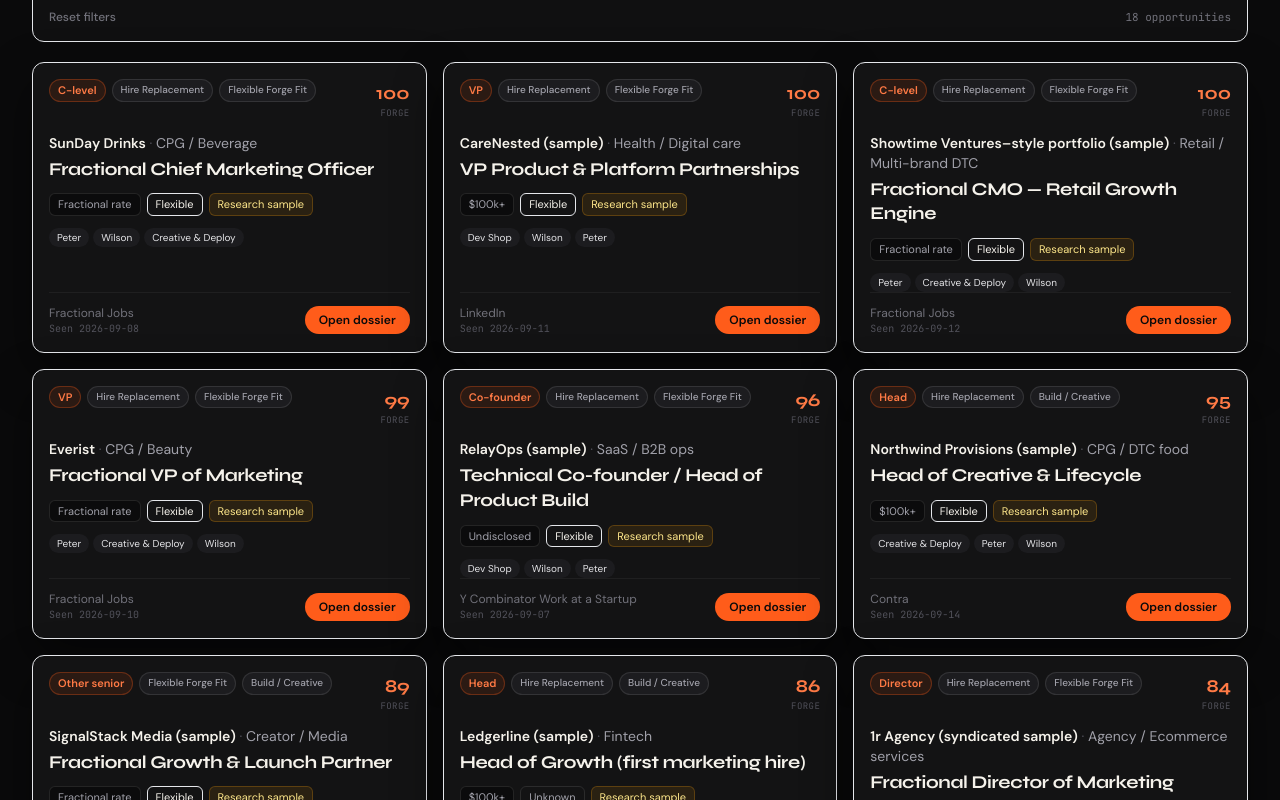
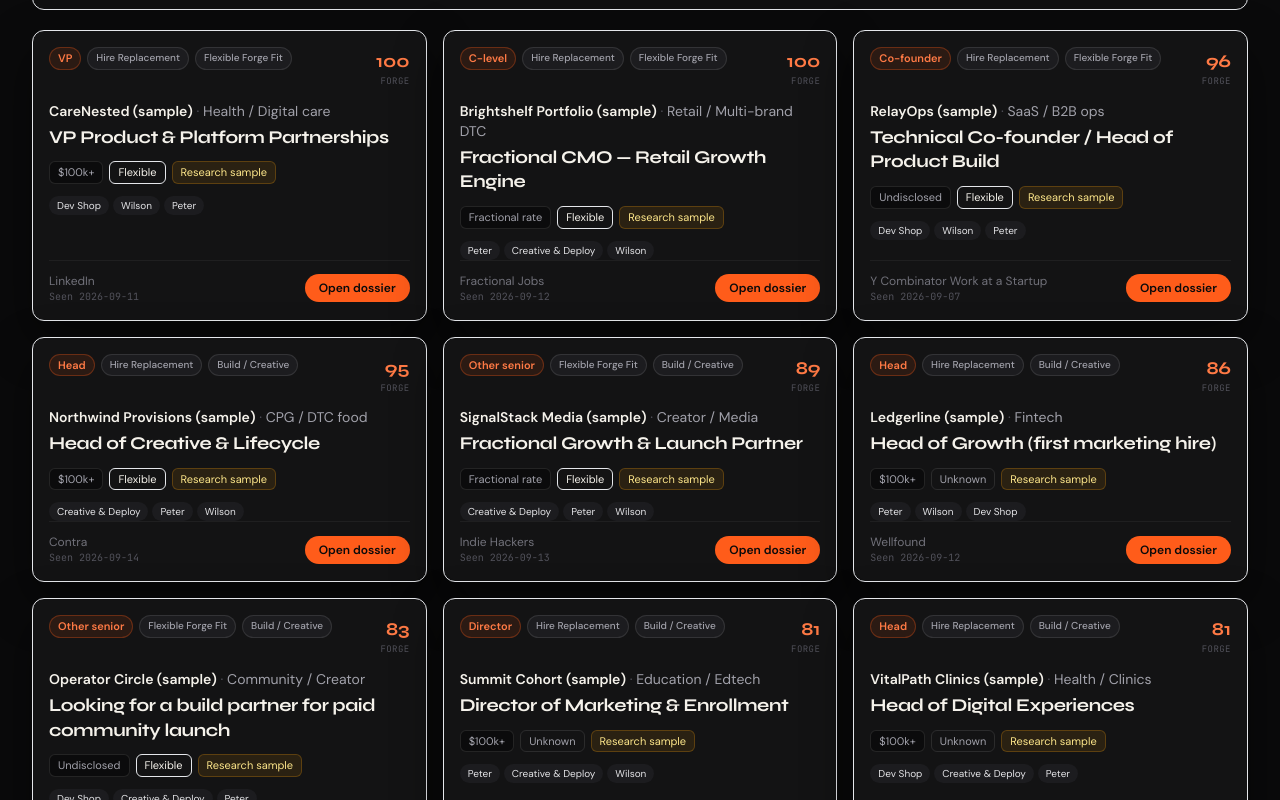
Before and after one commit to peter72289-lab/atxforge-opportunity-desk, a Next.js app: page / in a window 1280 px wide. Shown: the part 1080-1880 px from the top of the page. Built offline with nearby package versions, Linux system fonts and the light colour scheme.

Commit message:
Remove real-company rows from seed data and reset preset statuses

```diff
--- a/src/data/opportunities.ts
+++ b/src/data/opportunities.ts
@@ -2,64 +2,16 @@
 import { computeForgeScore } from "@/lib/scoring";
 
 /**
- * Seed dossiers — research samples for the Opportunity Desk v1.
- * Marked `sample: true`. These are illustrative of desk shape, not live scrapes.
- * Real public URLs included where researched; treat listings as possibly stale.
+ * Invented sample rows for layout and scoring tests. These are not real
+ * listings: every org is made up, and every row is marked `sample: true`.
+ *
+ * Each sourceUrl is a source site's homepage or index page, kept so the UI has
+ * something to link. None of them points at an actual listing for these rows.
+ *
+ * Never add real leads, company names or notes to this file. Everything here
+ * ships in the public JS bundle.
  */
 const raw: Omit<Opportunity, "score">[] = [
-  {
-    id: "opp-everist-vp-mkt",
-    title: "Fractional VP of Marketing",
-    org: "Everist",
-    tracks: ["hire-replacement", "flexible", "build-creative"],
-    seniority: "VP",
-    salarySignal: "Fractional rate",
-    flexibility: "Flexible",
-    industry: "CPG / Beauty",
-    skills: ["Peter", "Creative & Deploy", "Wilson"],
-    sourceName: "Fractional Jobs",
-    sourceType: "Job board",
-    sourceUrl: "https://www.fractionaljobs.io/jobs/vp-of-marketing-at-everist",
-    community: "Fractional Jobs board",
-    contextExcerpt:
-      "Fractional VP of Marketing… ~10 hours/week to start, with the opportunity to move into a full-time position. Enable the founder to step out of day-to-day marketing management. Brand building + performance, TikTok/influencer, creative strategy and content development.",
-    whyForge:
-      "Classic hire-replacement: one VP seat covering strategy, creative, and performance. ATXFORGE staffs Peter (offer/messaging/CMO shape) + Creative & Deploy for asset pipelines + Wilson for systems/ads wiring — continuity if any one partner is heads-down elsewhere.",
-    recommendedPartners: ["Peter", "Creative & Deploy", "Wilson"],
-    fitNotes:
-      "Fractional → full-time path; beauty/CPG domain depth needed. Strong forge fit if they value bench over a sole operator.",
-    screenshotPath: "/screenshots/placeholder-dossier.svg",
-    status: "New",
-    seenAt: "2026-09-10",
-    sample: true,
-  },
-  {
-    id: "opp-sunday-cmo",
-    title: "Fractional Chief Marketing Officer",
-    org: "SunDay Drinks",
-    tracks: ["hire-replacement", "flexible", "build-creative"],
-    seniority: "C-level",
-    salarySignal: "Fractional rate",
-    flexibility: "Flexible",
-    industry: "CPG / Beverage",
-    skills: ["Peter", "Wilson", "Creative & Deploy"],
-    sourceName: "Fractional Jobs",
-    sourceType: "Job board",
-    sourceUrl:
-      "https://www.fractionaljobs.io/jobs/chief-marketing-officer-at-sunday-drinks",
-    community: "Fractional Jobs board",
-    contextExcerpt:
-      "Seeking a Fractional CMO or VP of Marketing to own strategy, execution, and performance accountability. Hands on keyboard. Build lightweight systems that scale without unnecessary headcount. Part-time 10–20 hrs/week; equity or co-founder role available.",
-    whyForge:
-      "They explicitly want senior ownership without headcount bloat — microagency vs single FTE. Peter owns CMO-shaped leadership; Wilson builds measurement systems; Creative & Deploy ships creative at volume.",
-    recommendedPartners: ["Peter", "Wilson", "Creative & Deploy"],
-    fitNotes:
-      "Equity/co-founder language = partnership upside. Confirm capital-invest expectation before outreach.",
-    screenshotPath: "/screenshots/placeholder-dossier.svg",
-    status: "New",
-    seenAt: "2026-09-08",
-    sample: true,
-  },
   {
     id: "opp-fintech-head-growth",
     title: "Head of Growth (first marketing hire)",
@@ -82,7 +34,7 @@
     fitNotes:
       "Unknown flexibility — probe async/remote before committing. Strong hire-replacement signal.",
     screenshotPath: "/screenshots/placeholder-dossier.svg",
-    status: "Reviewing",
+    status: "New",
     seenAt: "2026-09-12",
     sample: true,
   },
@@ -186,7 +138,7 @@
     fitNotes:
       "Equity-heavy — structure as partnership with clear IP/equity terms. High forge score if stipend covers burn.",
     screenshotPath: "/screenshots/placeholder-dossier.svg",
-    status: "Outreach",
+    status: "New",
     seenAt: "2026-09-07",
     sample: true,
   },
@@ -264,7 +216,7 @@
     fitNotes:
       "Confirm remote vs hybrid. Strong salary signal.",
     screenshotPath: "/screenshots/placeholder-dossier.svg",
-    status: "Reviewing",
+    status: "New",
     seenAt: "2026-09-05",
     sample: true,
   },
@@ -297,7 +249,7 @@
   {
     id: "opp-retail-cmo-engine",
     title: "Fractional CMO — Retail Growth Engine",
-    org: "Showtime Ventures–style portfolio (sample)",
+    org: "Brightshelf Portfolio (sample)",
     tracks: ["hire-replacement", "flexible", "build-creative"],
     seniority: "C-level",
     salarySignal: "Fractional rate",
@@ -395,7 +347,7 @@
     fitNotes:
       "Mentions 9–5 ET + must-be-in-office daily — poor flexibility. Junior IC scope. DOWNRANK.",
     screenshotPath: "/screenshots/placeholder-dossier.svg",
-    status: "Skipped",
+    status: "New",
     seenAt: "2026-09-11",
     sample: true,
   },
@@ -421,7 +373,7 @@
     fitNotes:
       "Rigid onsite + junior scope. Skip unless they reframe as senior fractional leadership.",
     screenshotPath: "/screenshots/placeholder-dossier.svg",
-    status: "Skipped",
+    status: "New",
     seenAt: "2026-09-10",
     sample: true,
   },
@@ -447,34 +399,8 @@
     fitNotes:
       "No production/deploy path. DOWNRANK unless expanded into real build+launch engagement.",
     screenshotPath: "/screenshots/placeholder-dossier.svg",
-    status: "Skipped",
+    status: "New",
     seenAt: "2026-09-14",
-    sample: true,
-  },
-  {
-    id: "opp-agency-b2b-dir",
-    title: "Fractional Director of Marketing",
-    org: "1r Agency (syndicated sample)",
-    tracks: ["hire-replacement", "flexible"],
-    seniority: "Director",
-    salarySignal: "Fractional rate",
-    flexibility: "Flexible",
-    industry: "Agency / Ecommerce services",
-    skills: ["Peter", "Wilson"],
-    sourceName: "Public job syndication",
-    sourceType: "Other",
-    sourceUrl: "https://www.fractionaljobs.io/",
-    community: "Remote fractional listings",
-    contextExcerpt:
-      "Flexible, remote-first environment. Fractional Director of Marketing to lead B2B marketing strategy — content, campaigns, partnerships, website, brand, and marketing operations. Meaningful ownership with agency leadership.",
-    whyForge:
-      "Director-level fractional seat spanning strategy + ops — Peter leads narrative/demand; Wilson installs reporting/ops systems. Hire-replacement for a senior marketing leader without a sole-FTE dependency.",
-    recommendedPartners: ["Peter", "Wilson"],
-    fitNotes:
-      "Agency-on-agency dynamics — confirm non-compete / client conflict. Still a useful research sample for flexible director seats.",
-    screenshotPath: "/screenshots/placeholder-dossier.svg",
-    status: "New",
-    seenAt: "2026-09-10",
     sample: true,
   },
 ];
@@ -496,6 +422,7 @@
 
 export const opportunities: Opportunity[] = raw.map(scored);
 
+// Date the sample rows were written, not a data refresh. Nothing here is live.
 export const LAST_REFRESHED = "2026-09-14";
 
 export const opportunityCount = opportunities.length;
```
